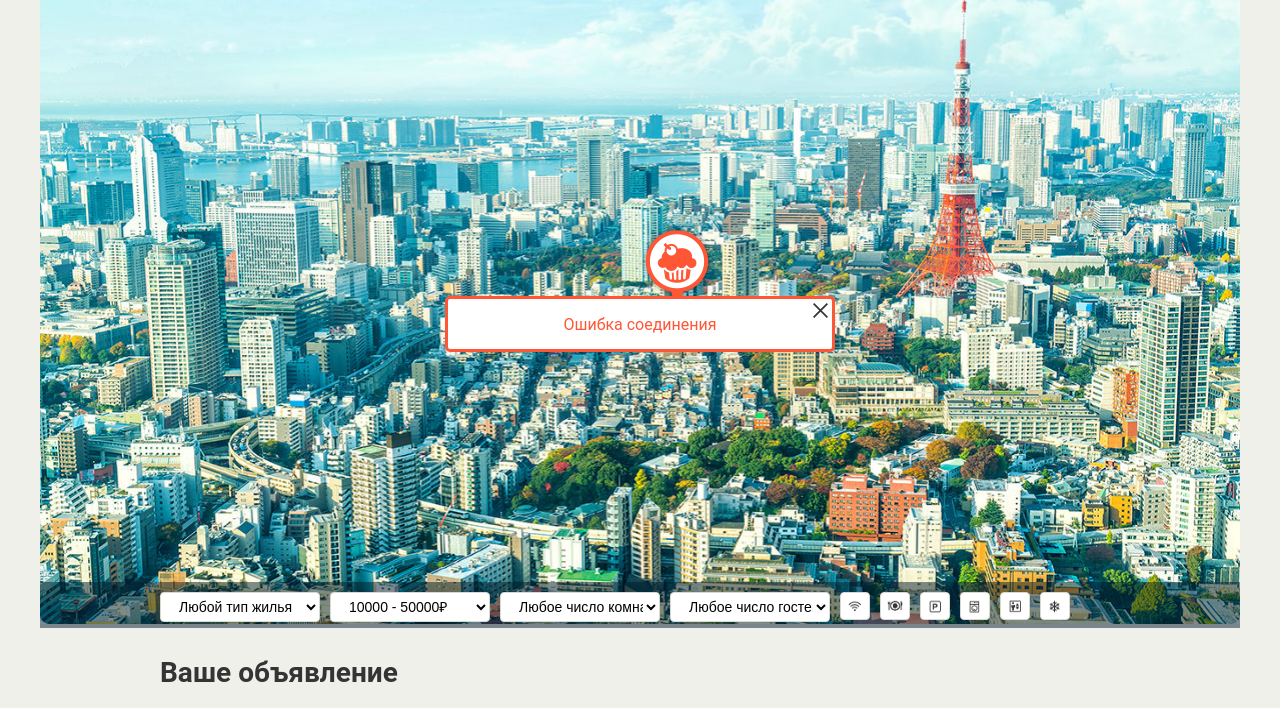
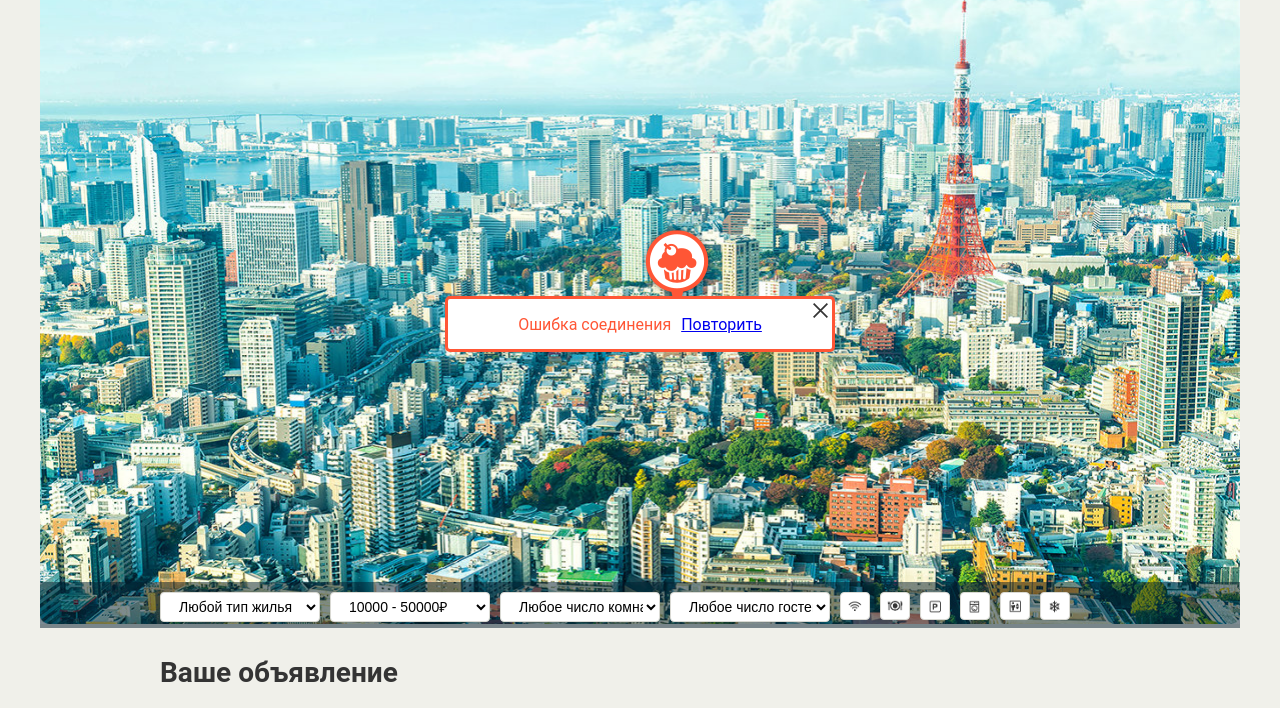
Before and after one commit to PolinaRylova/33745-keksobooking, a website: page index.html in a window 1280 px wide. Shown: the part 76-784 px from the top of the page. Drawn offline with Linux system fonts and the light colour scheme; no server answers.

Commit message:
Добавила ссылку для повторного запроса с сервера

```diff
--- a/css/style.css
+++ b/css/style.css
@@ -688,3 +688,7 @@ select option:hover {
   top: 4px;
   right: 4px;
 }
+
+.reload-btn {
+  margin-left: 10px;
+}
--- a/js/backend.js
+++ b/js/backend.js
@@ -30,22 +30,6 @@
       var xhr = setup(loadHandler, errorHandler);
       xhr.open('GET', SERVER_URL + '/data');
       xhr.send();
-    },
-    error: function (message) {
-      var errorBlock = document.createElement('div');
-      errorBlock.classList.add('error-message');
-      errorBlock.textContent = message;
-      document.body.insertAdjacentElement('afterBegin', errorBlock);
-      var closeBtn = document.createElement('a');
-      closeBtn.setAttribute('href', '#');
-      closeBtn.setAttribute('tabindex', '1');
-      closeBtn.classList.add('error-close');
-      closeBtn.innerHTML = '<img src="img/close.svg" alt="close" width="15" height="15">';
-      errorBlock.insertAdjacentElement('afterBegin', closeBtn);
-      closeBtn.addEventListener('click', function () {
-        errorBlock.remove();
-      });
-      // beforeEnd
     }
   };
 })();
--- a/js/map.js
+++ b/js/map.js
@@ -12,14 +12,40 @@
   var pinMap = document.querySelector('.tokyo__pin-map');
   // Объявляем переменную для хранения массива отрисованных меток
   var pinElements = [];
-  window.backend.load(function (data) {
+  var loadHandler = function (data) {
     window.data.setAdvertisments(data);
     pinMap.appendChild(fillFragment(window.data.advertisments));
     window.createCard.offerDialog.appendChild(window.createCard.fillLodge(window.data.advertisments[0]));
     pinElements = document.querySelectorAll('.pin:not(.pin__main)');
     pinElements[0].classList.add('pin--active');
     addEventHandlersToElements(pinElements);
-  }, window.backend.error);
+  };
+  var errorHandler = function (message) {
+    var errorBlock = document.createElement('div');
+    errorBlock.classList.add('error-message');
+    errorBlock.textContent = message;
+    document.body.insertAdjacentElement('afterBegin', errorBlock);
+    var closeBtn = document.createElement('a');
+    closeBtn.setAttribute('href', '#');
+    closeBtn.setAttribute('tabindex', '1');
+    closeBtn.classList.add('error-close');
+    closeBtn.innerHTML = '<img src="img/close.svg" alt="close" width="15" height="15">';
+    errorBlock.insertAdjacentElement('afterBegin', closeBtn);
+    closeBtn.addEventListener('click', function () {
+      errorBlock.remove();
+    });
+    var reloadBtn = document.createElement('a');
+    reloadBtn.setAttribute('href', '#');
+    reloadBtn.setAttribute('tabindex', '1');
+    reloadBtn.textContent = 'Повторить';
+    reloadBtn.classList.add('reload-btn');
+    errorBlock.insertAdjacentElement('beforeEnd', reloadBtn);
+    reloadBtn.addEventListener('click', function () {
+      errorBlock.remove();
+      window.backend.load(loadHandler, errorHandler);
+    });
+  };
+  window.backend.load(loadHandler, errorHandler);
   // Находим активный пин
   var findActivePin = function () {
     var activePin = null;
```
